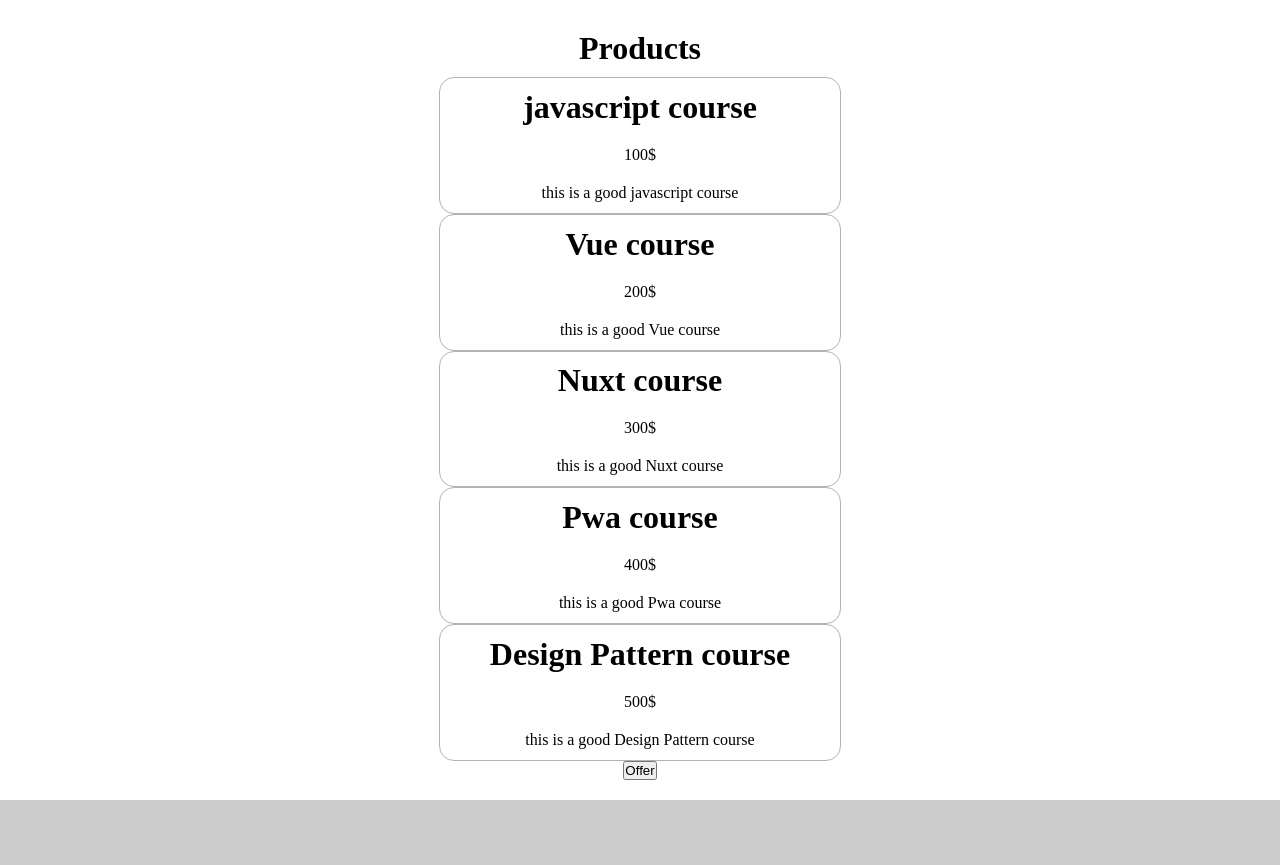
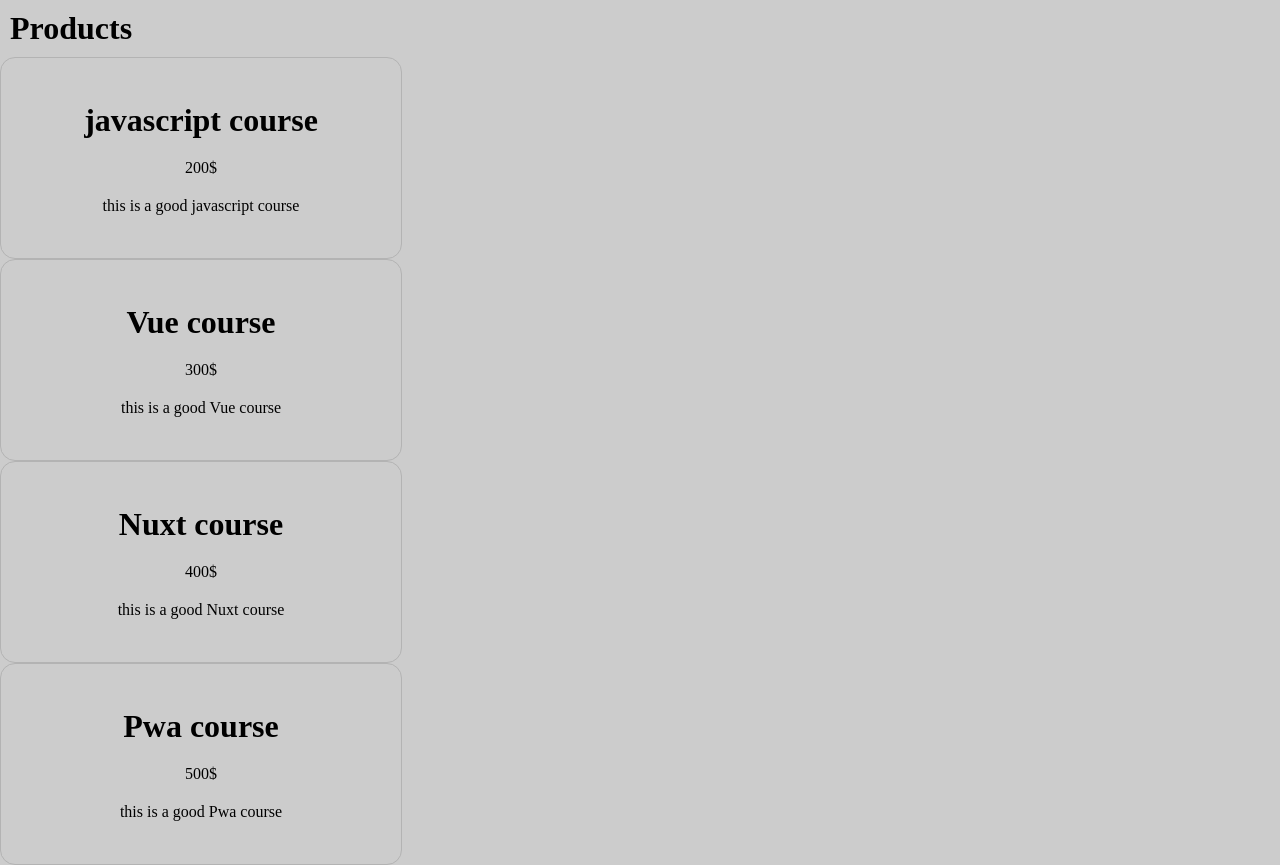
Before and after one commit to danyalbani240/learning-react, a React (Create React App) app: page / in a window 1280 px wide. Shown: the top 865 px of the page. Before the commit the page ends 800 px from the top, so only its background shows below. Built offline with nearby package versions, Linux system fonts and the light colour scheme.

Commit message:
deleting the functional and activating the class components aga in

```diff
--- a/src/App.js
+++ b/src/App.js
@@ -4,155 +4,67 @@ import HookObject from "./HookObject";
 import HookArray from "./HookArray";
 import Product from "./product/Product";
 import "./App.css";
-//functinal component
-// const App = () => {
-//   return (
-//     <div className="pass">
-//       <h1>Products</h1>
-//       <Product price="200$" title="javascript course" >
-//         this is a good javascript course
-//       </Product>
-//     </div>
-//   );
-// };
+
 //class component
-// class App extends React.Component {
-//     state = {
-//         products: [
-//             {
-//                 price: "200$",
-//                 title: "javascript course",
-//             },
-//             {
-//                 price: "300$",
-//                 title: "Vue course",
-//             },
-//             {
-//                 price: "400$",
-//                 title: "Nuxt course",
-//             },
-//             {
-//                 price: "500$",
-//                 title: "Pwa course",
-//             },
-//             {
-//                 price: "600$",
-//                 title: "Design Pattern course",
-//             },
-//         ],
-//     };
-//     reducePrice = () => {
-//         this.setState({
-//             products: [
-//                 {
-//                     price: "100$",
-//                     title: "javascript course",
-//                 },
-//                 {
-//                     price: "200$",
-//                     title: "Vue course",
-//                 },
-//                 {
-//                     price: "300$",
-//                     title: "Nuxt course",
-//                 },
-//                 {
-//                     price: "400$",
-//                     title: "Pwa course",
-//                 },
-//                 {
-//                     price: "500$",
-//                     title: "Design Pattern course",
-//                 },
-//             ],
-//         });
-//     };
-//     render() {
-//         return (
-//             <div className="pass">
-//                 <h1>Products</h1>
-//                 {this.state.products.map((product) => {
-//                     return (
-//                         <Product
-//                             key={product.title}
-//                             price={product.price}
-//                             title={product.title}
-//                         >
-//                             this is a good {product.title}
-//                         </Product>
-//                     );
-//                 })}
-//                 <button onClick={this.reducePrice}>Offer</button>
-//             </div>
-//         );
-//     }
-// }
-
-//functional again
-const App = () => {
-    const [products, setProducts] = useState([
+class App extends React.Component {
+    state = {
+        products: [
+            {
+                price: "200$",
+                title: "javascript course",
+            },
+            {
+                price: "300$",
+                title: "Vue course",
+            },
+            {
+                price: "400$",
+                title: "Nuxt course",
+            },
+            {
+                price: "500$",
+                title: "Pwa course",
+            },
+            {
+                price: "600$",
+                title: "Design Pattern course",
+            },
+        ],
+    };
+    reducePrice = () => {
+        this.setState({
+            products: [
                 {
                     price: "100$",
                     title: "javascript course",
-            id: 1,
                 },
                 {
                     price: "200$",
                     title: "Vue course",
-            id: 2,
                 },
                 {
                     price: "300$",
                     title: "Nuxt course",
-            id: 3,
                 },
                 {
                     price: "400$",
                     title: "Pwa course",
-            id: 4,
                 },
                 {
                     price: "500$",
                     title: "Design Pattern course",
-            id: 5,
                 },
-    ]);
-    const reducePrice = () => {
-        setProducts([
-            {
-                price: "50$",
-                title: "javascript course",
-                id: 1,
-            },
-            {
-                price: "100$",
-                title: "Vue course",
-                id: 2,
-            },
-            {
-                price: "200$",
-                title: "Nuxt course",
-                id: 3,
-            },
-            {
-                price: "300$",
-                title: "Pwa course",
-                id: 4,
-            },
-            {
-                price: "400$",
-                title: "Design Pattern course",
-                id: 5,
-            },
-        ]);
+            ],
+        });
     };
+    render() {
         return (
-        <div className="container">
+            <div className="pass">
                 <h1>Products</h1>
-            {products.map((product) => {
+                {this.state.products.map((product) => {
                     return (
                         <Product
-                        key={product.id}
+                            key={product.title}
                             price={product.price}
                             title={product.title}
                         >
@@ -160,11 +72,10 @@ const App = () => {
                         </Product>
                     );
                 })}
-            <button onClick={reducePrice}>Offer</button>
-            {/* <HookCounter /> */}
-            {/* <HookObject /> */}
-            {/* <HookArray /> */}
+                <button onClick={this.reducePrice}>Offer</button>
             </div>
         );
-};
+    }
+}
+
 export default App;
```
Lines whose indentation alone changed are shown as unchanged.
